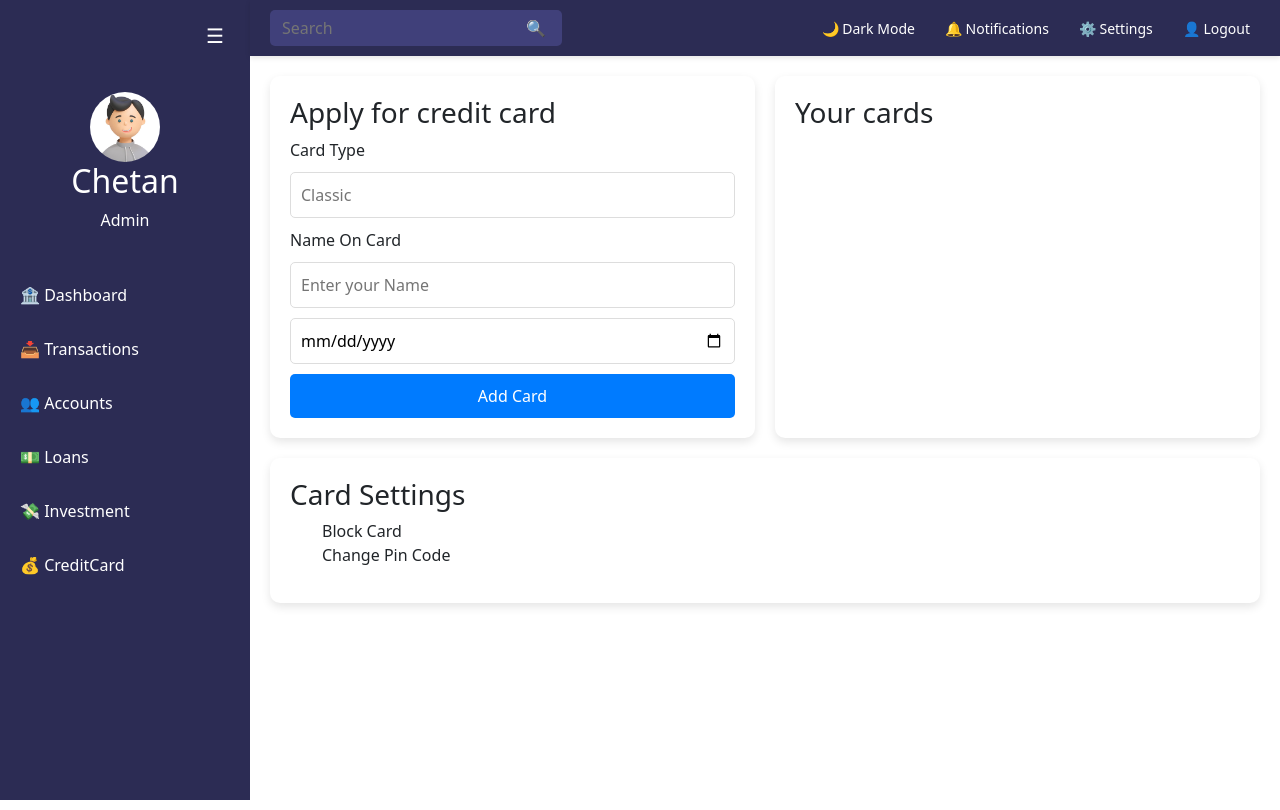
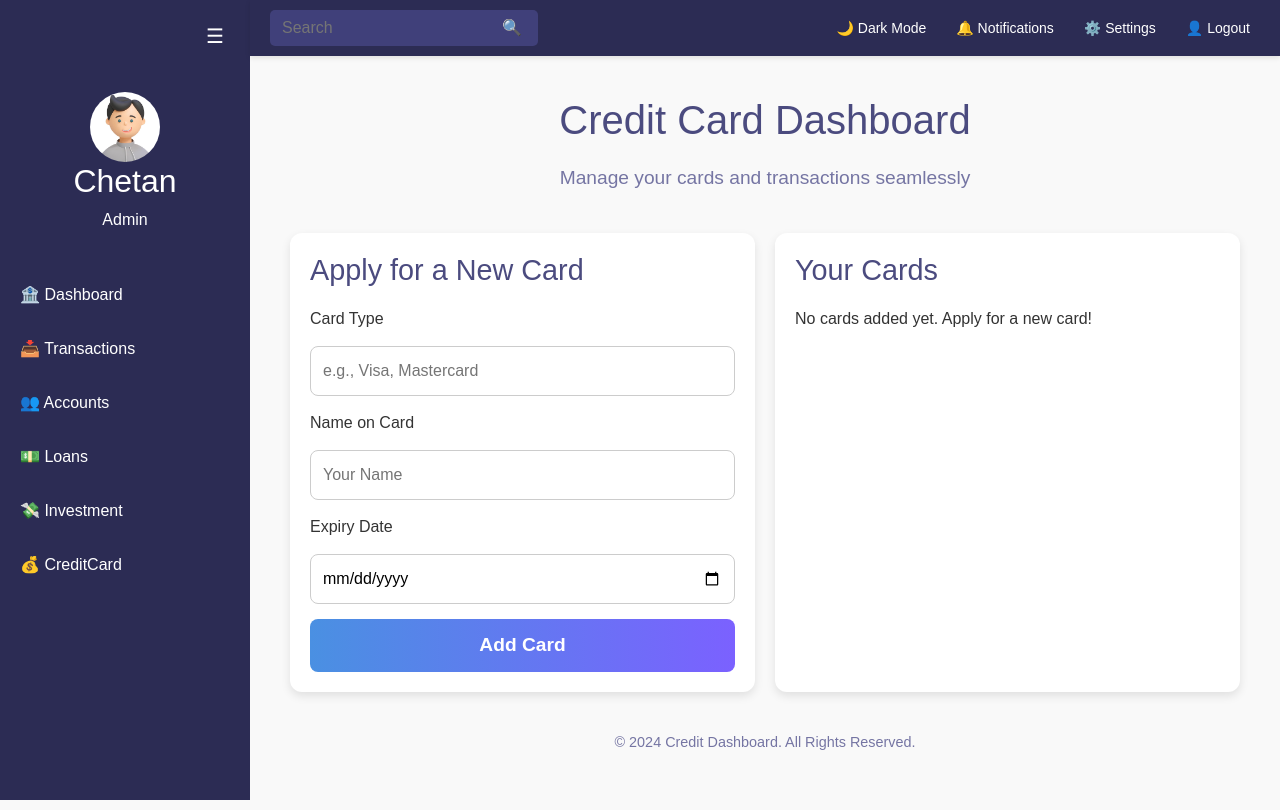
Before and after one commit to AdizZGit/FINAL-finvault-, a React (Create React App) app: page /UserCredit in a window 1280 px wide. Built offline with nearby package versions, Linux system fonts and the light colour scheme.

Commit message:
update credit card ui

```diff
--- a/src/pages/UserCredit.css
+++ b/src/pages/UserCredit.css
@@ -1,70 +1,181 @@
-.add-card-settings {
+/* Global Reset */
+body {
+  font-family: 'Arial', sans-serif;
+  margin: 0;
+  padding: 0;
+  background: #f9f9f9;
+  color: #333;
+}
+
+.user-credit-container {
+  max-width: 1200px;
+  margin: 0 auto;
+  padding: 20px;
+}
+
+.header {
+  text-align: center;
+  margin-bottom: 40px;
+}
+
+.header h1 {
+  font-size: 2.5rem;
+  color: #4b4b7f;
+}
+
+.header p {
+  color: #7575a3;
+  font-size: 1.2rem;
+}
+
+.dashboard {
   display: flex;
+  justify-content: space-between;
   gap: 20px;
 }
 
-
-  .add-card {
+.add-card-section, .cards-section {
+  background: #ffffff;
+  padding: 20px;
+  border-radius: 12px;
+  box-shadow: 0 4px 10px rgba(0, 0, 0, 0.1);
   flex: 1;
-    background: white;
-    padding: 20px;
-    border-radius: 10px;
-    box-shadow: 0 4px 10px rgba(0, 0, 0, 0.1);
 }
 
-  .add-card form {
+.add-card-section h2, .cards-section h2 {
+  font-size: 1.8rem;
+  color: #4b4b7f;
+  margin-bottom: 20px;
+}
+
+.card-form {
   display: flex;
   flex-direction: column;
-    gap: 10px;
+  gap: 15px;
 }
 
-  .add-card input {
-    padding: 10px;
-    border: 1px solid #ddd;
-    border-radius: 5px;
+.input-field {
+  padding: 12px;
+  font-size: 1rem;
+  border: 1px solid #ccc;
+  border-radius: 8px;
+  width: 100%;
 }
 
-  .add-card button {
-    padding: 10px;
-    background: #007bff;
+.submit-btn {
+  padding: 12px;
+  background: linear-gradient(90deg, #4a90e2, #7b61ff);
   color: white;
+  font-size: 1.2rem;
+  font-weight: bold;
   border: none;
-    border-radius: 5px;
+  border-radius: 8px;
+  cursor: pointer;
+  transition: background 0.3s ease;
+}
+
+.submit-btn:hover {
+  background: linear-gradient(90deg, #7b61ff, #4a90e2);
+}
+
+.cards-display {
+  display: grid;
+  grid-template-columns: repeat(auto-fit, minmax(300px, 1fr));
+  gap: 20px;
+}
+
+.card {
+  position: relative;
+  background: rgba(255, 255, 255, 0.1);
+  backdrop-filter: blur(10px);
+  border-radius: 20px;
+  overflow: hidden;
+  padding: 20px;
+  color: white;
+  box-shadow: 0px 10px 20px rgba(0, 0, 0, 0.2);
+  transition: transform 0.3s ease, box-shadow 0.3s ease;
   cursor: pointer;
 }
 
-  .card-settings {
-    flex: 1;
-    background: white;
-    padding: 20px;
-    border-radius: 10px;
-    box-shadow: 0 4px 10px rgba(0, 0, 0, 0.1);
+.card:hover {
+  transform: translateY(-10px);
+  box-shadow: 0px 15px 30px rgba(0, 0, 0, 0.4);
 }
 
-  .card-settings ul {
-    list-style: none;
-    padding: 0;
+.card-gradient-overlay {
+  position: absolute;
+  top: 0;
+  left: 0;
+  width: 100%;
+  height: 100%;
+  background: linear-gradient(135deg, rgba(106, 17, 203, 0.6), rgba(37, 117, 252, 0.6));
+  z-index: 1;
+  opacity: 0.8;
 }
 
-  .card-settings ul li {
-    padding: 10px 0;
-    border-bottom: 1px solid #ddd;
-    cursor: pointer;
+.card-content {
+  position: relative;
+  z-index: 2;
 }
 
-  .card-settings ul li:hover {
-    color: #007bff;
+.card h3 {
+  font-size: 1.5rem;
+  margin-bottom: 10px;
+  font-weight: bold;
 }
 
+.card p {
+  font-size: 1rem;
+  margin: 5px 0;
+}
 
-  .card-settings-1{
-    display: block;
-    background: white;
+.card-footer {
+  display: flex;
+  justify-content: space-between;
+  align-items: center;
   margin-top: 20px;
-    padding: 20px;
-    border-radius: 10px;
-    box-shadow: 0 4px 10px rgba(0, 0, 0, 0.1);
 }
-  .card-settings-1 ul{
-    list-style: none;
+
+.card-chip {
+  width: 50px;
+  height: 35px;
+  background: linear-gradient(135deg, gold, orange);
+  border-radius: 5px;
+  margin-bottom: 15px;
 }
+
+.card-logo {
+  width: 40px;
+  height: auto;
+}
+
+.card::before {
+  content: "";
+  position: absolute;
+  top: -50%;
+  left: -50%;
+  width: 200%;
+  height: 200%;
+  background: radial-gradient(circle, rgba(255, 255, 255, 0.15), rgba(0, 0, 0, 0));
+  z-index: 0;
+  animation: rotateCard 10s linear infinite;
+}
+
+@keyframes rotateCard {
+  from {
+    transform: rotate(0deg);
+  }
+  to {
+    transform: rotate(360deg);
+  }
+}
+
+.footer {
+  text-align: center;
+  margin-top: 40px;
+  color: #7575a3;
+}
+
+.footer p {
+  font-size: 0.9rem;
+}
--- a/src/pages/UserCredit.jsx
+++ b/src/pages/UserCredit.jsx
@@ -1,32 +1,106 @@
-import React from 'react';
-import './UserCredit.css';
+import React, { useState } from "react";
+import "./UserCredit.css";
 
 export default function UserCredit() {
+  const [cards, setCards] = useState([]);
+  const [cardDetails, setCardDetails] = useState({
+    cardType: "",
+    nameOnCard: "",
+    expiryDate: "",
+  });
+
+  const handleInputChange = (e) => {
+    const { name, value } = e.target;
+    setCardDetails({ ...cardDetails, [name]: value });
+  };
+
+  const handleAddCard = (e) => {
+    e.preventDefault();
+    if (!cardDetails.cardType || !cardDetails.nameOnCard || !cardDetails.expiryDate) {
+      alert("Please fill out all fields.");
+      return;
+    }
+    setCards([...cards, cardDetails]);
+    setCardDetails({ cardType: "", nameOnCard: "", expiryDate: "" });
+  };
+
   return (
-    <div>
-      <div className="add-card-settings">
-        <div className="add-card">
-          <h3>Apply for credit card</h3>
-          <form>
+    <div className="user-credit-container">
+      <header className="header">
+        <h1>Credit Card Dashboard</h1>
+        <p>Manage your cards and transactions seamlessly</p>
+      </header>
+      <div className="dashboard">
+        <div className="add-card-section">
+          <h2>Apply for a New Card</h2>
+          <form onSubmit={handleAddCard} className="card-form">
             <label>Card Type</label>
-            <input type="text" placeholder="Classic" />
-            <label>Name On Card</label>
-            <input type="text" placeholder="Enter your Name" />
-            <input type="date" />
-            <button type="submit">Add Card</button>
+            <input
+              type="text"
+              name="cardType"
+              value={cardDetails.cardType}
+              onChange={handleInputChange}
+              placeholder="e.g., Visa, Mastercard"
+              className="input-field"
+            />
+            <label>Name on Card</label>
+            <input
+              type="text"
+              name="nameOnCard"
+              value={cardDetails.nameOnCard}
+              onChange={handleInputChange}
+              placeholder="Your Name"
+              className="input-field"
+            />
+            <label>Expiry Date</label>
+            <input
+              type="date"
+              name="expiryDate"
+              value={cardDetails.expiryDate}
+              onChange={handleInputChange}
+              className="input-field"
+            />
+            <button type="submit" className="submit-btn">Add Card</button>
           </form>
         </div>
-        <div className='card-settings'>
-          <h3>Your cards</h3>
+
+        <div className="cards-section">
+          <h2>Your Cards</h2>
+          <div className="cards-display">
+            {cards.length > 0 ? (
+              cards.map((card, index) => (
+                <div key={index} className="card">
+                  <div className="card-gradient-overlay"></div>
+                  <div className="card-content">
+                    <div className="card-chip"></div>
+                    <h3>{card.cardType}</h3>
+                    <p>{card.nameOnCard}</p>
+                    <p>Expires: {card.expiryDate}</p>
+                    <div className="card-footer">
+                      <p>•••• •••• •••• 1234</p>
+                      <img
+                        src={
+                          card.cardType.toLowerCase() === "visa"
+                            ? "https://upload.wikimedia.org/wikipedia/commons/5/5e/Visa_2021.svg"
+                            : "https://upload.wikimedia.org/wikipedia/commons/a/a4/Mastercard_2019_logo.svg"
+                        }
+                        alt="Card Logo"
+                        className="card-logo"
+                      />
+                    </div>
+                  </div>
+                </div>
+              ))
+            ) : (
+              <p>No cards added yet. Apply for a new card!</p>
+            )}
+          </div>
         </div>
       </div>
-      <div className="card-settings-1">
-        <h3>Card Settings</h3>
-        <ul>
-          <li>Block Card</li>
-          <li>Change Pin Code</li>
-        </ul>
-      </div>
+
+      <footer className="footer">
+        <p>© 2024 Credit Dashboard. All Rights Reserved.</p>
+      </footer>
     </div>
   );
 }
```
Lines whose indentation alone changed are shown as unchanged.
